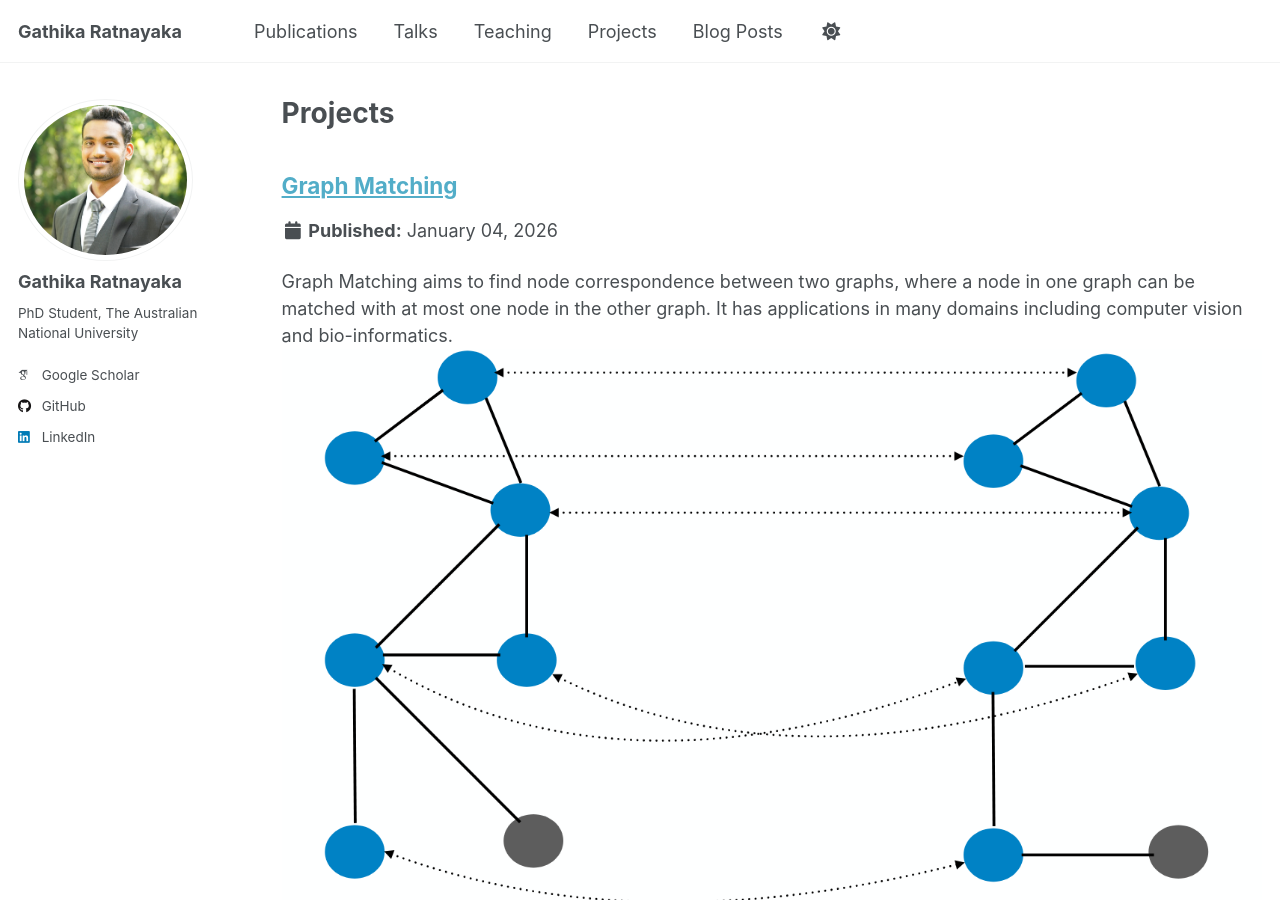
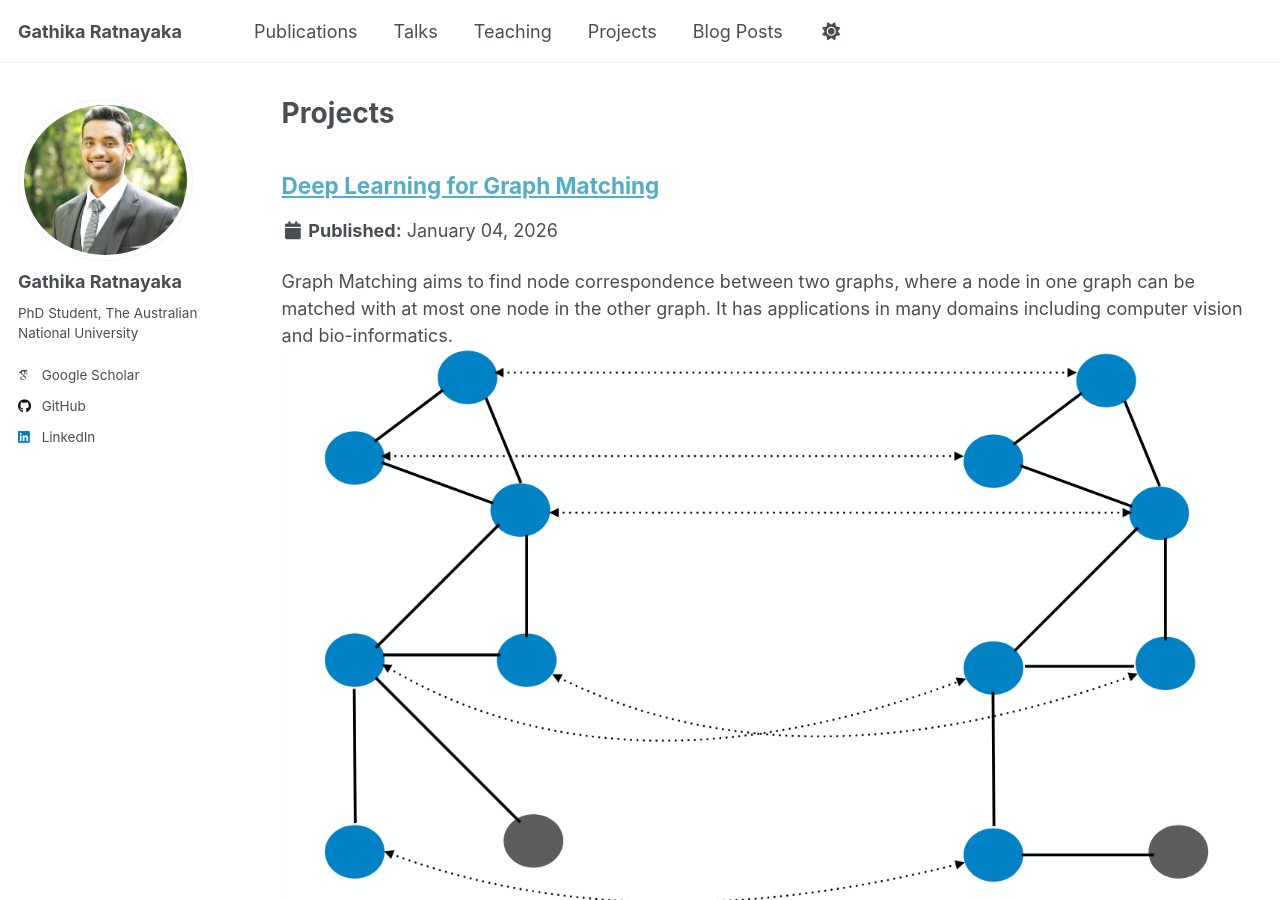
Before and after one commit to Gathika94/gathika94.github.io, a Jekyll site: the page built from _pages/projects.html, in a window 1280 px wide and 900 px high. Built offline with Jekyll 4.4.1, drawn with Linux system fonts in a browser that asks for light colours; some web fonts are replaced; a script that is not in the unit is left out.

Commit message:
modifications

```diff
--- a/_projects/graph_matching.md
+++ b/_projects/graph_matching.md
@@ -1,5 +1,5 @@
 ---
-title: "Graph Matching"
+title: "Deep Learning for Graph Matching"
 excerpt: " Graph Matching aims to find node correspondence between two graphs, where a node in one graph can be matched with at most one node in the other graph. It has applications in many domains including computer vision and bio-informatics. <img src='/images/gm2.png'>"
 collection: projects
 ---
```
